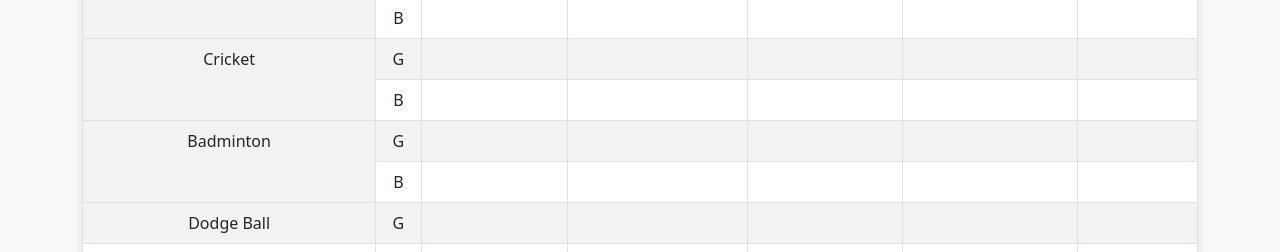
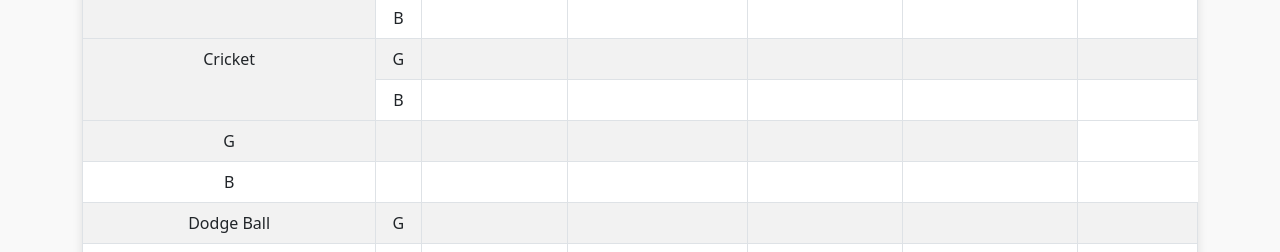
Before and after one commit to Swapnillade13/gc_sport_events, a plain HTML site: page index.html in a window 1280 px wide. Shown: the part 1202-1454 px from the top of the page. Drawn offline with nearby package versions, Linux system fonts and the light colour scheme.

Commit message:
adjust space

```diff
--- a/index.html
+++ b/index.html
@@ -285,7 +285,6 @@
 
           <!-- Badminton -->
           <tr>
-            <td rowspan="2">Badminton</td>
             <td>G</td>
             <td></td>
             <td></td>
```
